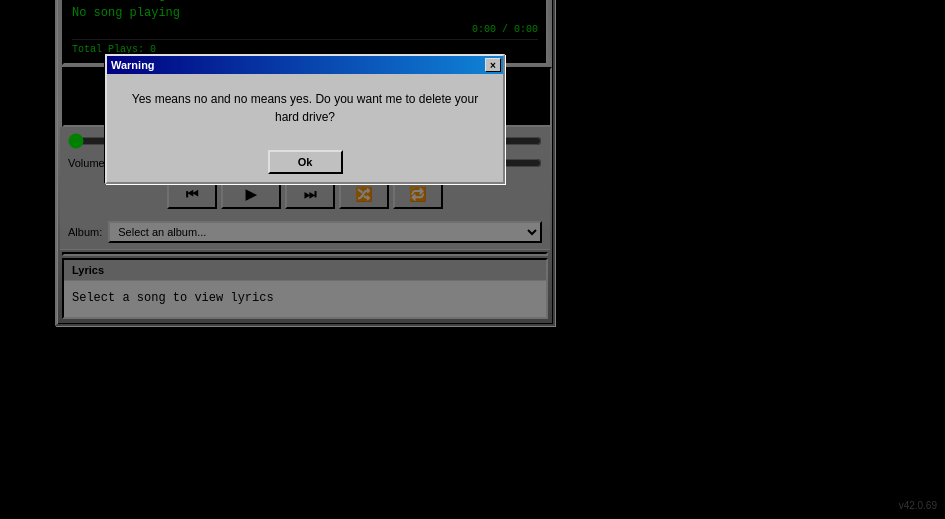
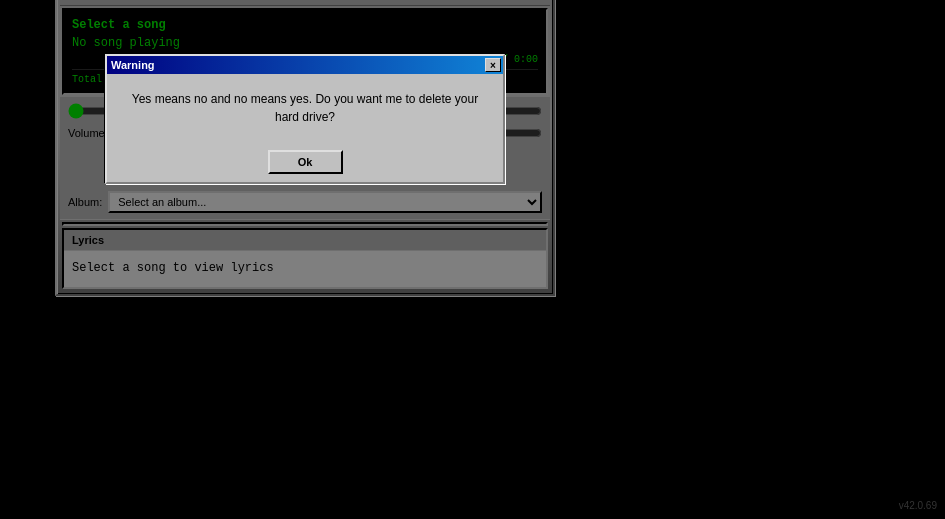
Before and after one commit to mrbuddh4/marine-corpse-music-player, a website: page public/index.html in a window 1280 px wide. Shown: the part 281-800 px from the top of the page, without its empty margins (335-1280 px from the left). Drawn offline with Linux system fonts and the light colour scheme; no server answers.

Commit message:
Remove visualizer

```diff
--- a/public/index.html
+++ b/public/index.html
@@ -31,9 +31,6 @@
         <div class="song-duration" id="songDuration">0:00 / 0:00</div>
         <div class="play-counter">Total Plays: <span id="playCount">0</span></div>
       </div>
-
-      <!-- Visualizer -->
-      <canvas id="visualizer" class="visualizer"></canvas>
 
       <!-- Progress Bar -->
       <div class="progress-container">
--- a/public/player.js
+++ b/public/player.js
@@ -15,7 +15,6 @@ class WinampPlayer {
     this.initElements();
     this.setupEventListeners();
     this.loadPlaylists();
-    this.startVisualizer();
     this.updatePlayCountDisplay();
   }
 
@@ -33,7 +32,6 @@ class WinampPlayer {
     this.songArtist = document.getElementById('songArtist');
     this.songDuration = document.getElementById('songDuration');
     this.albumArt = document.getElementById('albumArt');
-    this.visualizerCanvas = document.getElementById('visualizer');
     this.lyricsDisplay = document.getElementById('lyrics');
     this.playCountDisplay = document.getElementById('playCount');
   }
@@ -304,79 +302,6 @@ class WinampPlayer {
     return `${mins}:${secs.toString().padStart(2, '0')}`;
   }
 
-  startVisualizer() {
-    const canvas = this.visualizerCanvas;
-    const ctx = canvas.getContext('2d');
-
-    // Set canvas resolution
-    canvas.width = canvas.offsetWidth;
-    canvas.height = canvas.offsetHeight;
-
-    const barCount = 10;
-    let animationPhase = 0;
-    let lastBarHeights = new Array(barCount).fill(0);
-    let debugCounter = 0;
-
-    const draw = () => {
-      requestAnimationFrame(draw);
-      animationPhase += 0.05;
-
-      ctx.fillStyle = '#000';
-      ctx.fillRect(0, 0, canvas.width, canvas.height);
-
-      const barWidth = canvas.width / barCount;
-
-      // Check if audio is actually playing
-      const isAudioPlaying = this.audio && !this.audio.paused && this.audio.currentTime > 0;
-      const audioVolume = this.audio ? this.audio.volume : 0;
-
-      // Try to get time-domain data instead of frequency
-      let audioData = null;
-      let hasAudioData = false;
-      if (isAudioPlaying && this.analyser) {
-        try {
-          audioData = new Uint8Array(this.analyser.frequencyBinCount);
-          this.analyser.getByteTimeDomainData(audioData);
-          // Check if we actually have data (should not all be 128)
-          const sum = audioData.reduce((a, b) => a + Math.abs(b - 128), 0);
-          hasAudioData = sum > 100;
-
-          debugCounter++;
-          if (debugCounter % 60 === 0) {
-            console.log('Audio data sum:', sum, 'Has data:', hasAudioData);
-          }
-        } catch (e) {
-          // Silent fail
-        }
-      }
-
-      for (let i = 0; i < barCount; i++) {
-        let barHeight = 0;
-
-        if (isAudioPlaying) {
-          if (hasAudioData && audioData) {
-            // Use actual audio data
-            const dataIndex = Math.floor((i / barCount) * audioData.length);
-            barHeight = Math.abs((audioData[dataIndex] - 128) / 128) * canvas.height * 0.9;
-          } else {
-            // Fallback: pulse based on audio volume and time
-            const pulsePhase = animationPhase + (i / barCount) * Math.PI * 2;
-            const basePulse = Math.sin(pulsePhase) * 0.5 + 0.5;
-            barHeight = (basePulse + audioVolume * 0.5) * canvas.height * 0.8;
-          }
-          // Minimum height when playing
-          barHeight = Math.max(barHeight, 6);
-        }
-
-        // Smooth the transition between heights
-        lastBarHeights[i] = lastBarHeights[i] * 0.6 + barHeight * 0.4;
-
-        ctx.fillStyle = '#00ff00';
-        ctx.fillRect(i * barWidth + 2, canvas.height - lastBarHeights[i], barWidth - 4, lastBarHeights[i]);
-      }
-    };
-
-    draw();
   }
 }
 
```
